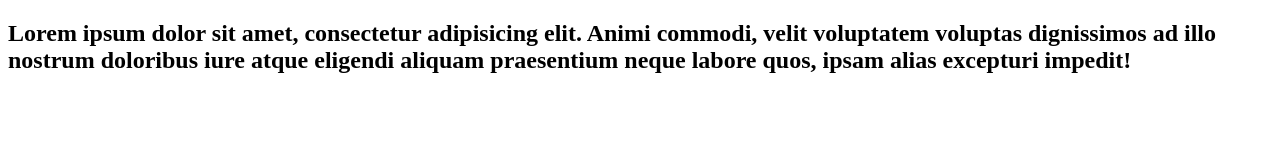
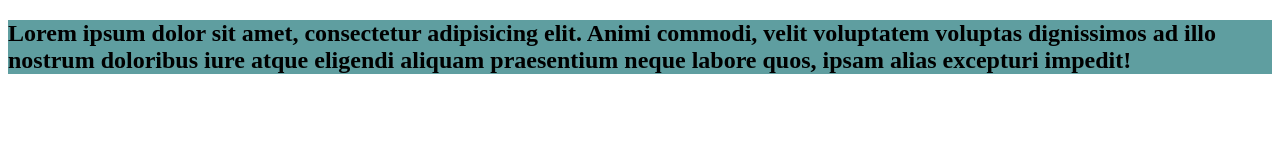
Before and after one commit to rifatmiah92/my-first-website-repo, a plain HTML site: page index 01 .html in a window 1280 px wide. Drawn offline with Linux system fonts and the light colour scheme.

Commit message:
added first blog

```diff
--- /dev/null
+++ b/index 01 .css
@@ -0,0 +1,5 @@
+h2{
+    background-color: cadetblue;
+    border: 10px;
+    border-color: darkblue;
+}
--- a/index 01 .html
+++ b/index 01 .html
@@ -4,6 +4,7 @@
     <meta charset="UTF-8">
     <meta name="viewport" content="width=device-width, initial-scale=1.0">
     <title>My first website repo</title>
+    <link rel="stylesheet" href="index 01 .css">
 </head>
 <body>
     <h2><b>Lorem ipsum dolor sit amet, consectetur adipisicing elit. Animi commodi, velit voluptatem voluptas dignissimos ad illo nostrum doloribus iure atque eligendi aliquam praesentium neque labore quos, ipsam alias excepturi impedit!</b></h2>
```
